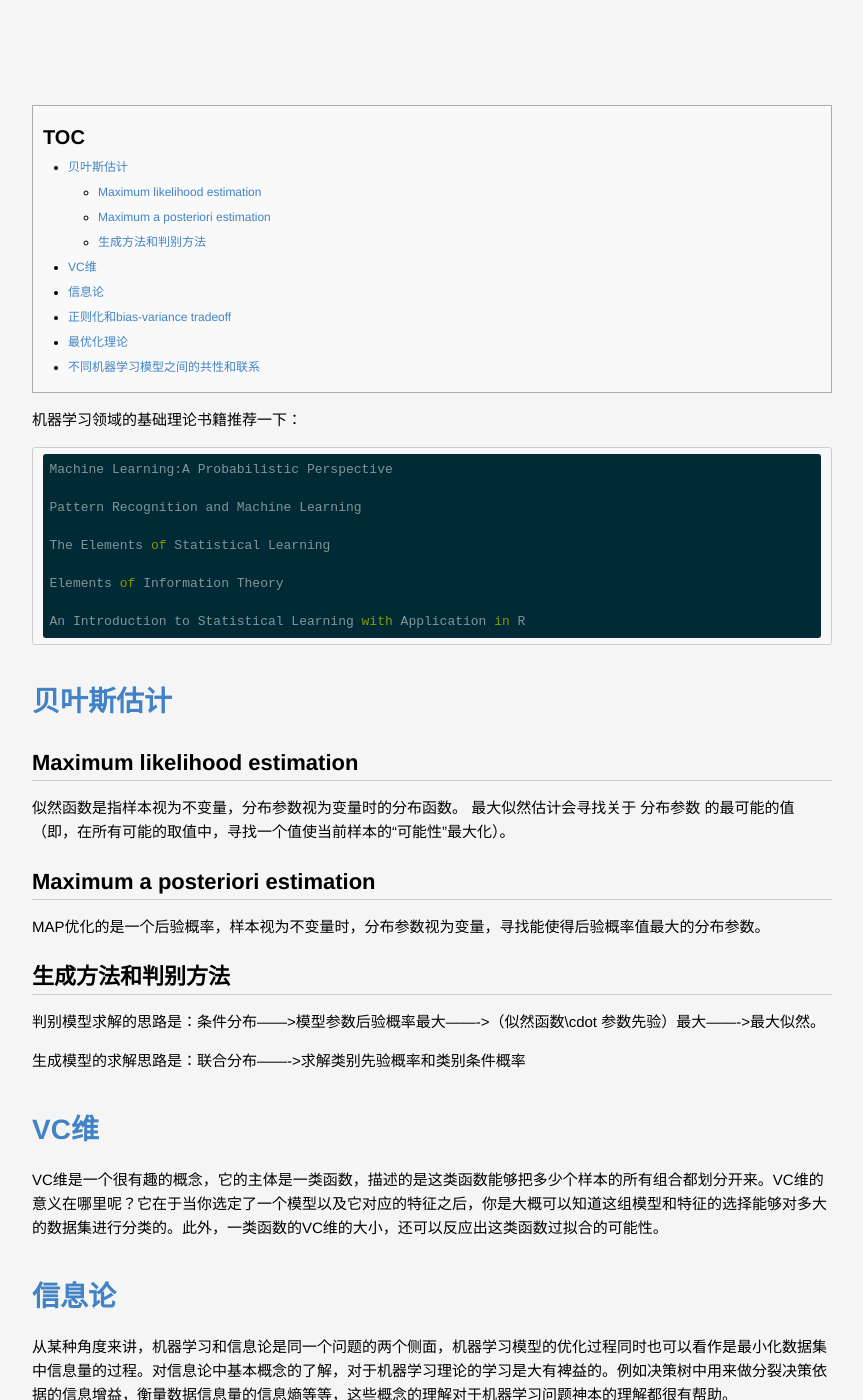
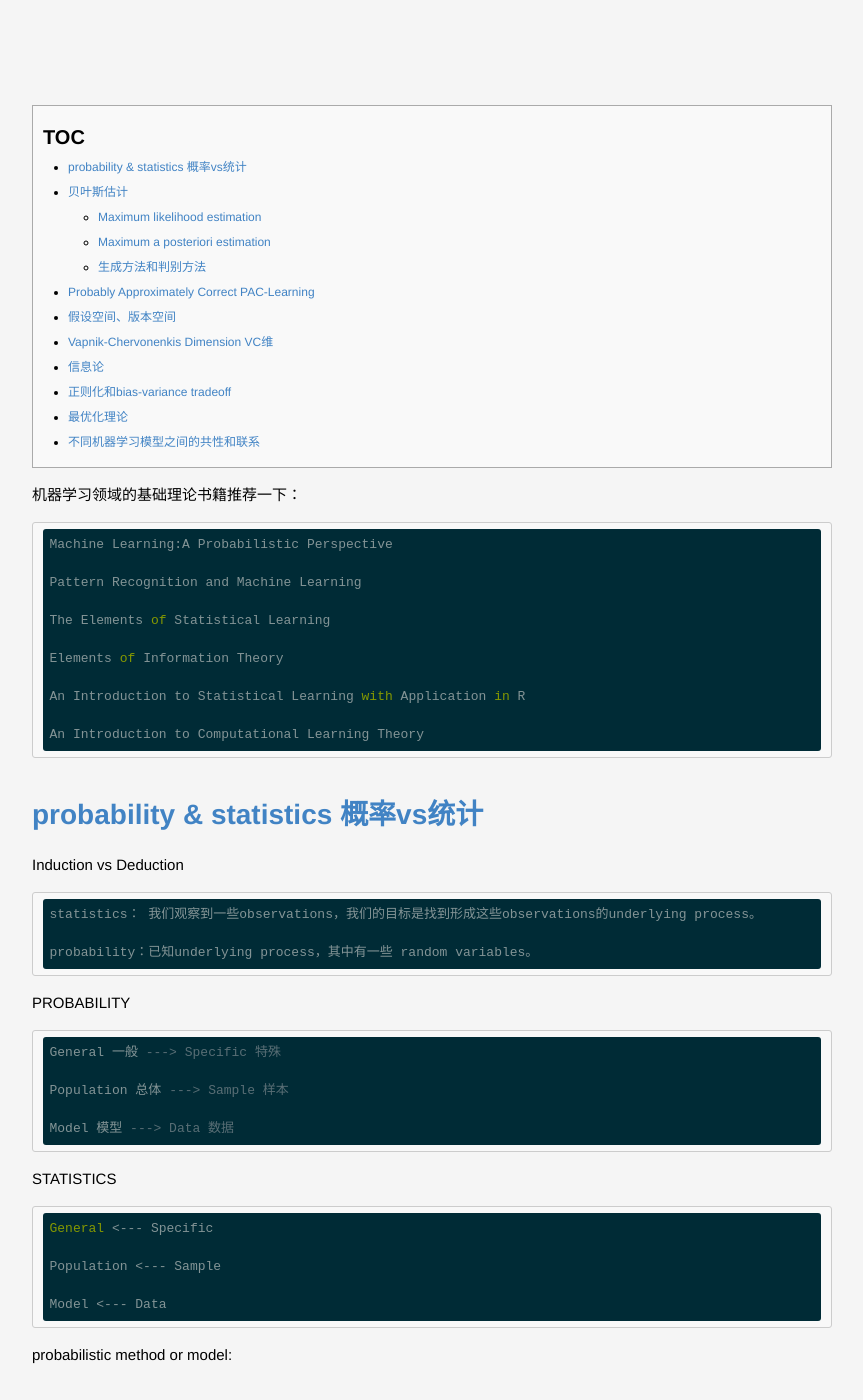
Before and after one commit to lucky521/blog, a Jekyll site: the page built from _posts/2017-08-15-Basic-of-Machine-Learning.markdown, in a window 1280 px wide and 1400 px high, scrolled down 273 px. Shown: the whole window, without its empty margins (208-1071 px from the left). Built offline with Jekyll 4.4.1, drawn with Linux system fonts in a browser that asks for light colours; some of the changed text lies outside the part shown.

Commit message:
update blog

```diff
--- a/_posts/2017-08-15-Basic-of-Machine-Learning.markdown
+++ b/_posts/2017-08-15-Basic-of-Machine-Learning.markdown
@@ -15,6 +15,39 @@
     Elements of Information Theory
 
     An Introduction to Statistical Learning with Application in R
+
+    An Introduction to Computational Learning Theory
+
+
+# probability & statistics 概率vs统计
+
+Induction vs Deduction
+
+    statistics： 我们观察到一些observations，我们的目标是找到形成这些observations的underlying process。
+
+    probability：已知underlying process，其中有一些 random variables。
+
+
+PROBABILITY
+
+    General 一般 ---> Specific 特殊
+
+    Population 总体 ---> Sample 样本
+
+    Model 模型 ---> Data 数据
+
+STATISTICS
+
+    General <--- Specific
+
+    Population <--- Sample
+
+    Model <--- Data
+
+
+
+probabilistic method or model:
+
 
 
 
@@ -34,7 +67,29 @@
 
 生成模型的求解思路是：联合分布------->求解类别先验概率和类别条件概率
 
-# VC维
+
+
+
+# Probably Approximately Correct PAC-Learning
+
+PAC-learning在1984年由Leslie Valiant提出，由这个概念产生了计算学习理论。
+
+[Probably Approximately Correct — a Formal Theory of Learning](https://jeremykun.com/2014/01/02/probably-approximately-correct-a-formal-theory-of-learning/)
+
+
+什么叫做PAC-learning？
+
+    A problem is PAC-learnable if there is an algorithm A which for any distribution D and any concept/target c will, when given some independently drawn samples and with high probability, produce a hypothesis whose error is small.
+
+
+
+# 假设空间、版本空间
+
+
+
+# Vapnik-Chervonenkis Dimension VC维
+
+VC理论研究的是一种复杂度的衡量方法。
 
 VC维是一个很有趣的概念，它的主体是一类函数，描述的是这类函数能够把多少个样本的所有组合都划分开来。VC维的意义在哪里呢？它在于当你选定了一个模型以及它对应的特征之后，你是大概可以知道这组模型和特征的选择能够对多大的数据集进行分类的。此外，一类函数的VC维的大小，还可以反应出这类函数过拟合的可能性。
 
--- a/_posts/2018-07-21-big-data-process.markdown
+++ b/_posts/2018-07-21-big-data-process.markdown
@@ -10,6 +10,7 @@
 
 # Hive
 
+
 # Pig
 
 
```
Also changed, not shown: _posts/2017-10-26-tensorflow.markdown (+13 -3 lines), _posts/2018-09-09-machine-learning-primer.html (added, +16 -0 lines).
